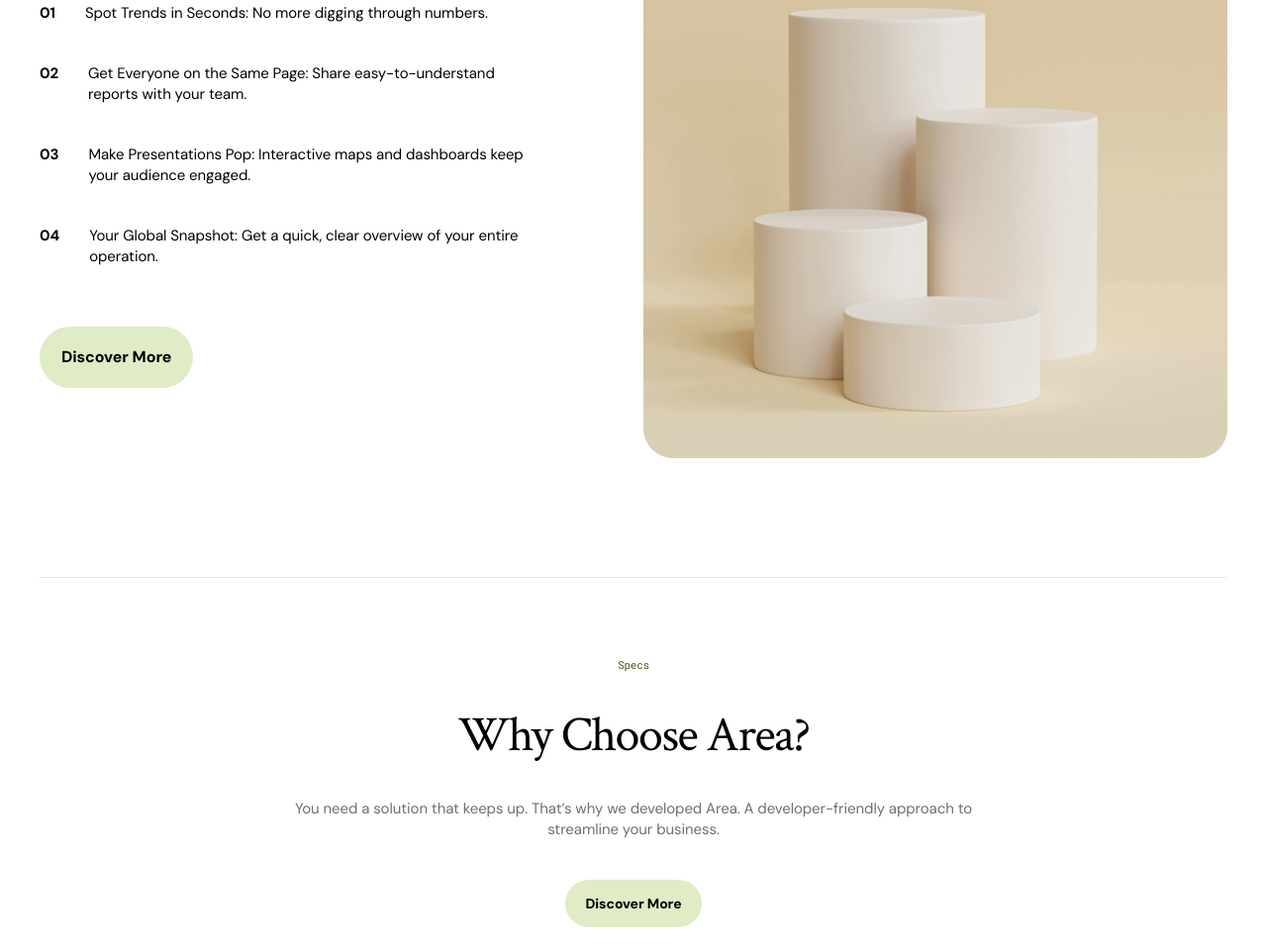
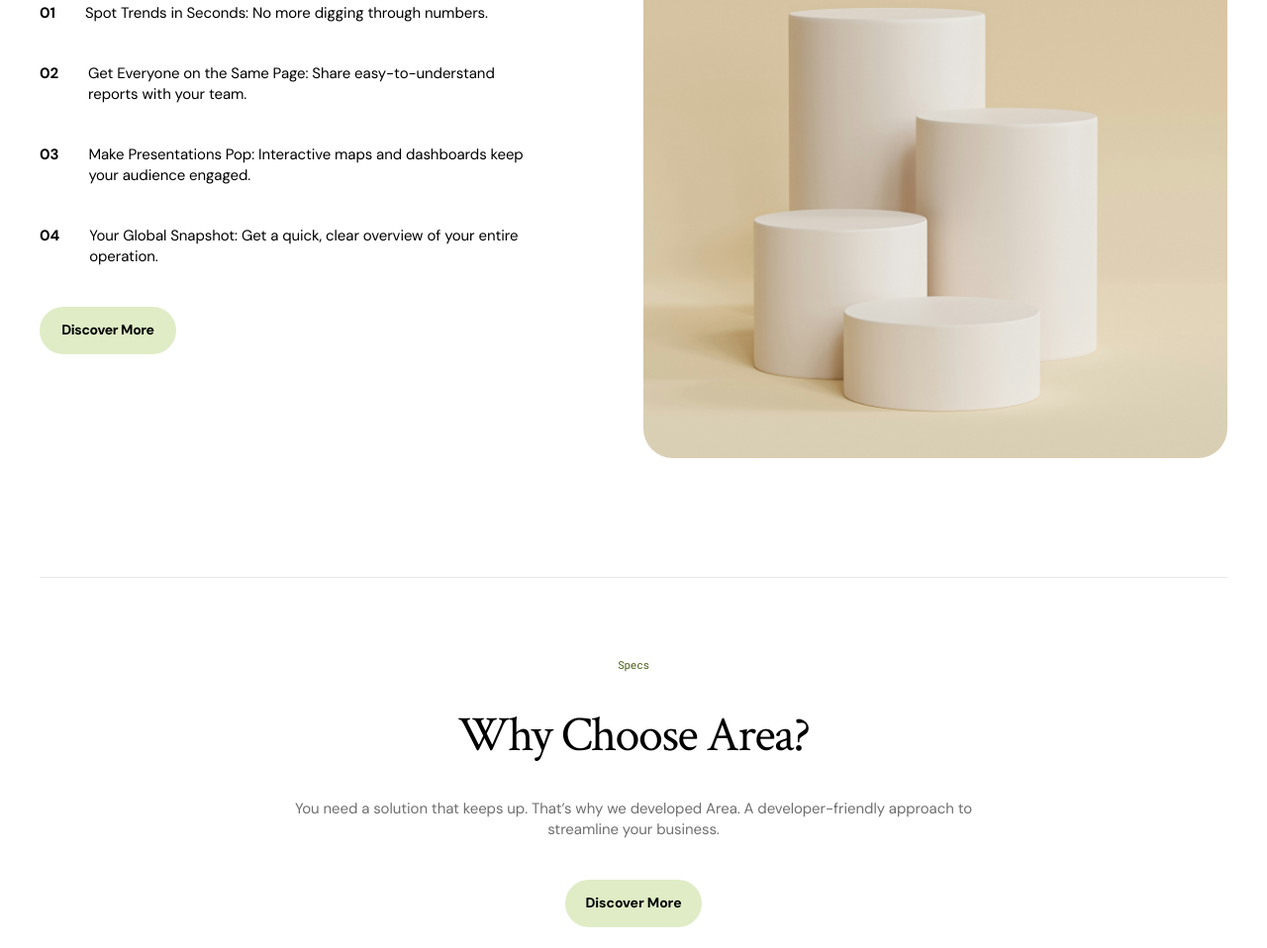
Before and after one commit to bajshorya/area_week1, a website: page docs/index.html in a window 1280 px wide. Shown: the part 3082-4040 px from the top of the page at 99% size. Drawn offline with Linux system fonts and the light colour scheme.

Commit message:
fix : button

```diff
--- a/docs/index.html
+++ b/docs/index.html
@@ -487,11 +487,13 @@
                   operation.
                 </div>
               </div>
-              <button
-                class="px-[22px] bg-[#DFECC6] py-[14px] rounded-full bg-accent-secondary font-dm-sans text-base leading-[140%] tracking-[-0.0025em] font-bold text-[14px] text-center justify-start flex mt-10 hover:bg-[#8E9C78] hover:text-white transition-all duration-700 ease-in-out cursor-pointer"
-              >
-                Discover More
-              </button>
+              <div>
+                <button
+                  class="w-[138px] h-[48px] px-[22px] py-[14px] bg-[#DFECC6] rounded-[1000px] font-dm-sans font-bold text-[14px] leading-[140%] tracking-[-0.025em] text-center flex items-center justify-center gap-[10px] hover:bg-[#8E9C78] hover:text-white transition-all duration-700 ease-in-out cursor-pointer"
+                >
+                  Discover More
+                </button>
+              </div>
             </div>
           </div>
 
@@ -533,7 +535,7 @@
               developer-friendly approach to streamline your business.
             </p>
             <button
-              class="mt-[40px] flex justify-center items-center gap-[10px] px-[22px] py-[14px] rounded-full tablet:max-w-[138px] tablet:max-h-[48px] bg-accent-secondary font-dm-sans text-[14px] leading-[20px] tracking-[-0.005em] mx-auto bg-[#DFECC6] font-bold hover:bg-[#8E9C78] hover:text-white transition-all duration-700 ease-in-out cursor-pointer text-nowrap"
+              class="mt-[40px] flex justify-center items-center gap-[10px] px-[22px] py-[14px] rounded-full tablet:max-w-[138px] tablet:max-h-[48px] bg-accent-secondary font-dm-sans text-[14px] leading-[140%] tracking-[-0.005em] mx-auto bg-[#DFECC6] font-bold hover:bg-[#8E9C78] hover:text-white transition-all duration-700 ease-in-out cursor-pointer text-nowrap"
             >
               Discover More
             </button>
```
Also changed, not shown: docs/output.css.
